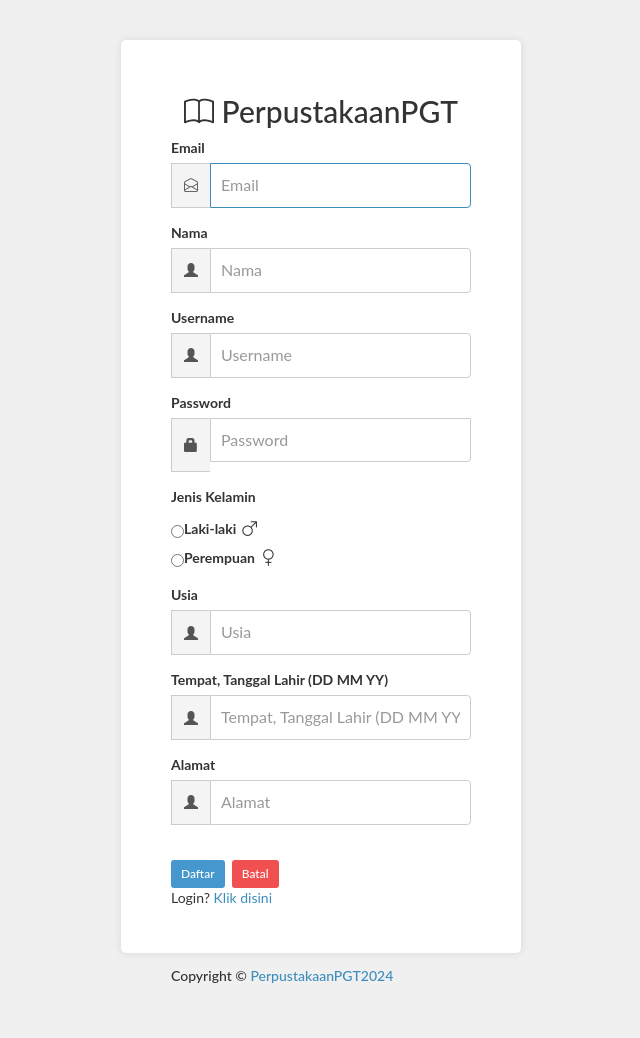
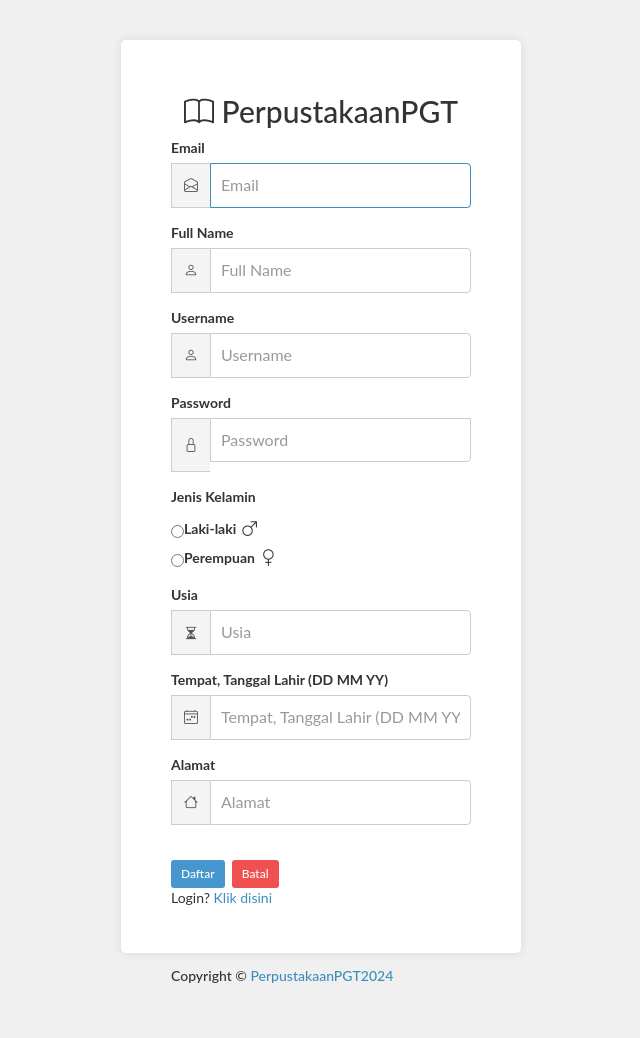
Before and after one commit to Freksa26/perpuspgt1, a PHP site: page /daftar.php in a window 1280 px wide. Shown: the whole page, without its empty margins (319-959 px from the left). Run offline with PHP 8.4, Linux system fonts and the light colour scheme; some libraries are stand-ins or nearby versions.

Commit message:
mengganti icon
label

```diff
--- a/daftar.php
+++ b/daftar.php
@@ -75,23 +75,23 @@
         <div class="form-group">
             <label for="no_induk">Email</label>
             <div class="input-group">
-                    <span class="input-group-addon"><i class="bi bi-envelope-open"></i></span>
+                <span class="input-group-addon right-icon"><i class="bi bi-envelope-open"></i></span>
                 <input type="text" id="no_induk" name="no_induk" class="form-control" placeholder="Email" autocomplete="off" autofocus="on" required>
             </div>
         </div>
 
         <div class="form-group">
-                <label for="nama">Nama</label>
+            <label for="nama">Full Name</label>
             <div class="input-group">
-                    <span class="input-group-addon"><i class="glyphicon glyphicon-user"></i></span>
-                    <input type="text" id="nama" name="nama" class="form-control" placeholder="Nama" autocomplete="off" autofocus="on" required>
+                <span class="input-group-addon right-icon"><i class="bi bi-person"></i></span>
+                <input type="text" id="nama" name="nama" class="form-control" placeholder="Full Name" autocomplete="off" autofocus="on" required>
             </div>
         </div>
 
         <div class="form-group">
             <label for="username">Username</label>
             <div class="input-group">
-                    <span class="input-group-addon"><i class="glyphicon glyphicon-user"></i></span>
+                <span class="input-group-addon right-icon"><i class="bi bi-person"></i></span>
                 <input type="text" id="username" name="username" class="form-control" placeholder="Username" autocomplete="off" autofocus="on" required>
             </div>
         </div>
@@ -99,7 +99,7 @@
         <div class="form-group">
             <label for="password">Password</label>
             <div class="input-group">
-                    <span class="input-group-addon"><i class="glyphicon glyphicon-lock"></i></span>
+                <span class="input-group-addon right-icon small-icon"><i class="bi bi-lock"></i></span>
                 <input type="password" id="password" name="password" class="form-control" placeholder="Password" autocomplete="off" required>
             </div>
         </div>
@@ -115,7 +115,7 @@
         <div class="form-group">
             <label for="kelas">Usia</label>
             <div class="input-group">
-                    <span class="input-group-addon"><i class="glyphicon glyphicon-user"></i></span>
+                <span class="input-group-addon right-icon"><i class="bi bi-hourglass-split"></i></span>
                 <input type="text" id="kelas" name="kelas" class="form-control" placeholder="Usia" autocomplete="off" autofocus="on" required>
             </div>
         </div>
@@ -123,7 +123,7 @@
         <div class="form-group">
             <label for="ttl">Tempat, Tanggal Lahir (DD MM YY)</label>
             <div class="input-group">
-                    <span class="input-group-addon"><i class="glyphicon glyphicon-user"></i></span>
+                <span class="input-group-addon right-icon"><i class="bi bi-calendar4-week"></i></i></span>
                 <input type="text" id="ttl" name="ttl" class="form-control" placeholder="Tempat, Tanggal Lahir (DD MM YY)" autocomplete="off" autofocus="on" required>
             </div>
         </div>
@@ -131,7 +131,7 @@
         <div class="form-group">
             <label for="alamat">Alamat</label>
             <div class="input-group">
-                    <span class="input-group-addon"><i class="glyphicon glyphicon-user"></i></span>
+                <span class="input-group-addon right-icon"><i class="bi bi-house"></i></span>
                 <input type="text" id="alamat" name="alamat" class="form-control" placeholder="Alamat" autocomplete="off" autofocus="on" required>
             </div>
         </div>
@@ -142,6 +142,7 @@
         <p>Login? <a href="login.html">Klik disini</a></p>
     </form>
 </div>
+
  <!-- /container -->
 
 
```
Lines whose indentation alone changed are shown as unchanged.
